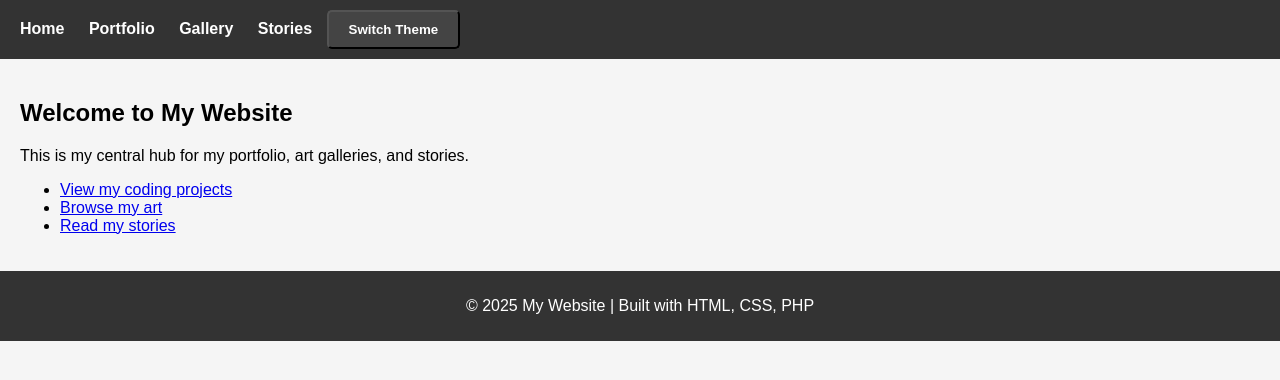
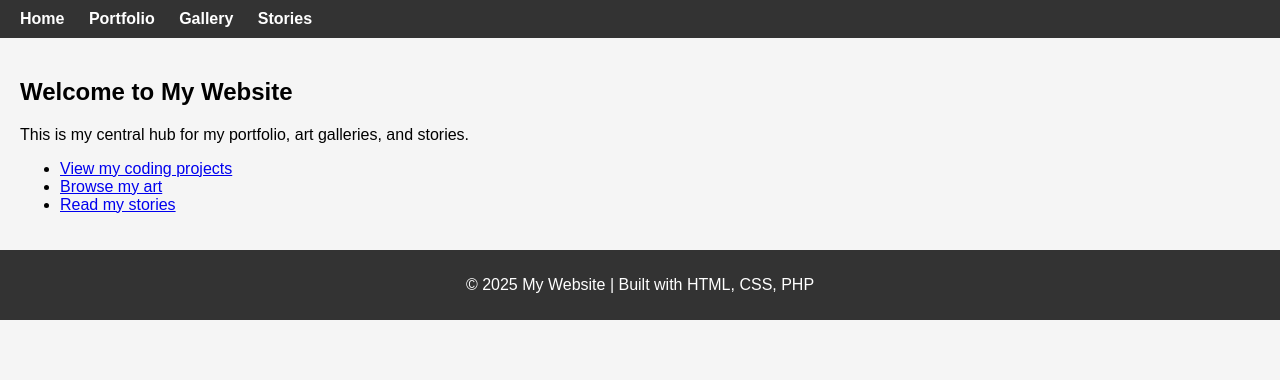
Before and after one commit to ZachM1ch/handmade-sites, a PHP site: page /index.php in a window 1280 px wide. Shown: the top 380 px of the page. Run offline with PHP 8.4, Linux system fonts and the light colour scheme.

Commit message:
GET RID OF THE BUTTON
temporarily

```diff
--- a/assets/js/theme-toggle.js
+++ b/assets/js/theme-toggle.js
@@ -1,7 +1,6 @@
 // List of available themes
 const themes = [
     'coastal-dawn-theme.css',
-	'coastal-dawn-theme-new.css',
     'autumn-harbor-theme.css',
     'rosewood-vintage-theme.css',
 	'steampunk-metal-theme.css'
--- a/includes/header.php
+++ b/includes/header.php
@@ -13,12 +13,6 @@
         <a href="/portfolio/">Portfolio</a>
         <a href="/gallery/">Gallery</a>
         <a href="/stories/">Stories</a>
-
-		<!-- Theme toggle button -->
-		<button id="themeToggleBtn" class="btn">Switch Theme</button>
-
-		<!-- Load script -->
-		<script src="/assets/js/theme-toggle.js"></script>
     </nav>
 </header>
 <main>
```
